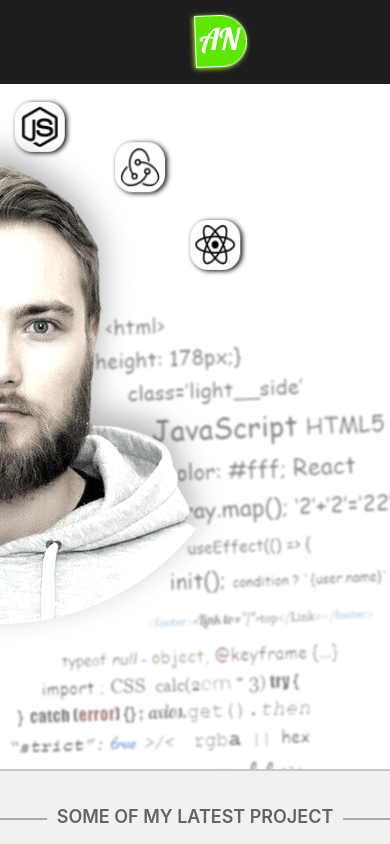
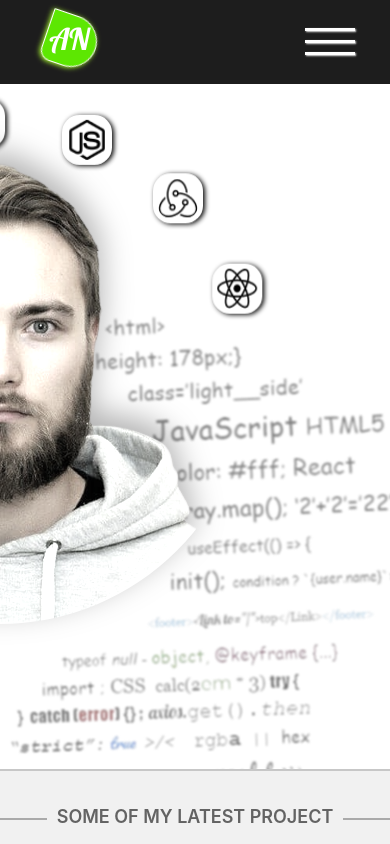
Before and after one commit to kettl96/promo-site, a React (Create React App) app in the folder promo/: page / in a window 390 px wide. Shown: the top 844 px of the page. Built offline with nearby package versions, Linux system fonts and the light colour scheme; the HTML template or start-up script is replaced by a standard one.

Commit message:
feat: add burger menu

```diff
--- a/promo/public/index.html
+++ b/promo/public/index.html
@@ -1,5 +1,6 @@
 <!DOCTYPE html>
 <html lang="en">
+
 <head>
   <meta charset="utf-8" />
   <meta name="viewport" content="width=device-width, initial-scale=1" />
@@ -15,6 +16,7 @@
       height: 6em;
       width: 6em;
     }
+
     .container {
       align-items: center;
       background-color: white;
@@ -23,11 +25,13 @@
       justify-content: center;
       width: 100vw;
     }
+
     @keyframes sk-scaleout {
       0% {
         -webkit-transform: scale(0);
         transform: scale(0);
       }
+
       100% {
         -webkit-transform: scale(1.5);
         opacity: 0.5;
@@ -36,11 +40,14 @@
     }
   </style>
 </head>
+
 <body>
   <noscript>You need to enable JavaScript to run this app.</noscript>
+  <div id="root">
     <div id="spinner" class="container">
       <div class="loading"></div>
     </div>
-    <div id="root"></div>
+  </div>
 </body>
+
 </html>
--- a/promo/src/App.tsx
+++ b/promo/src/App.tsx
@@ -5,29 +5,18 @@ import Footer from './footer/Footer';
 import Header from './header/Header';
 import Main from './main/Main';
 import Project from './project/Project';
+import Burger from './burger/Burger';
 
 function App() {
-  const [loading, setLoading] = React.useState(true);
-  const spinner = document.getElementById("spinner");
-  if (spinner) {
-    setTimeout(() => {
-      spinner.style.display = "none";
-      setLoading(false);
-    }, 1000);
-  }
-
   return (
     <>
-      {!loading &&
-        <div>
+      <Burger />
       <Header />
       <Main />
       <Project />
       <About />
       <Chat />
       <Footer />
-        </div>
-      }
     </>
   );
 }
--- /dev/null
+++ b/promo/src/burger/Burger.module.css
@@ -0,0 +1,119 @@
+.icon {
+  position: absolute;
+  top: 20px;
+  right: 30px;
+  width: 50px;
+  height: 25px;
+  cursor: pointer;
+  z-index: 11;
+  padding: 20px 5px 0 5px;
+}
+.icon span::before,
+.icon span::after,
+.icon span {
+  box-shadow: 1px 1px 2px rgb(231, 231, 231);
+  position: absolute;
+  content: '';
+  width: 50px;
+  height: 3px;
+  background-color: white;
+  transition: ease-in-out 0.3s;
+}
+.icon span::before {
+  top: -12px;
+}
+.icon span::after {
+  top: 12px;
+}
+.open span {
+  background-color: transparent;
+  box-shadow: none;
+}
+.open span::after {
+  top: 0;
+  transform: rotate(45deg);
+}
+.open span::before {
+  top: 0;
+  transform: rotate(-45deg);
+}
+
+.wrapper {
+  position: absolute;
+  z-index: 10;
+  width: 100vw;
+  height: 100vh;
+  background-color: rgba(0, 0, 0, 0.85);
+  animation: wrapper .5s ease-out;
+}
+.allLinks {
+  position: absolute;
+  top: 30vh;
+  left: 45vw;
+  font-size: 20px;
+  transform: scale(1.2);
+}
+.title {
+  color: rgb(37, 255, 17);
+  margin: 30px 0 20px 0;
+  font-weight: 600;
+  cursor: default;
+}
+.links a {
+  display: flex;
+  flex-direction: column;
+  margin: 25px 0px 35px 0px;
+  text-decoration: none;
+  color: white;
+  transition: ease-in-out 0.3s;
+  font-size: 24px;
+}
+.links a:nth-child(2) {
+  margin-left: 25px;
+}
+.links a:nth-child(3) {
+  margin-left: 60px;
+}
+.links a:hover {
+  transform: scale(1.1);
+}
+.up {
+  animation: up 1s ease-in-out ;
+}
+.down {
+  animation: down 1.8s ease-in-out;
+}
+@keyframes wrapper {
+  0% {
+  transform: rotateX(90deg) ;
+  }
+  100% {
+    transform: rotateX(0deg);
+  }
+}
+@keyframes up {
+  0% {
+    opacity: 0;
+    transform: translateY(-600px) ;
+  }
+  100% {
+    opacity: 1;
+    transform: translateY(0px) ;
+  }
+}
+@keyframes down {
+  0% {
+    opacity: 0;
+    transform: translateY(500px) ;
+  }
+  100% {
+    opacity: 1;
+    transform: translateY(0px) ;
+  }
+}
+
+@media (min-width: 741px) {
+ .icon {
+  display: none;
+ }
+}
--- /dev/null
+++ b/promo/src/burger/Burger.tsx
@@ -0,0 +1,45 @@
+import s from './Burger.module.css'
+import React, { useState, useEffect } from 'react';
+import Social from './../header/Social';
+
+const Burger = () => {
+  const [isOpen, setOpen] = useState(false)
+
+  useEffect(() => {
+    const resize = () => {
+      if (document.documentElement.clientWidth > 740) setOpen(false)
+    }
+    window.addEventListener('resize', resize)
+    return () => window.removeEventListener('resize', resize)
+  }, [])
+
+  const openBurger = () => setOpen(!isOpen)
+
+  return (
+    <div>
+      <div className={isOpen ? `${s.open} ${s.icon}` : s.icon} onClick={openBurger}>
+        <span></span>
+      </div>
+      {isOpen &&
+        <div className={s.wrapper}>
+          <div className={s.allLinks}>
+            <div className={s.up}>
+              <div className={s.title}>Links</div>
+              <div className={s.links}>
+                <a href="#about" className={s.link}>About</a>
+                <a href="#portfolio" className={s.link}>Portfolio</a>
+                <a href="/resume.pdf" target='_blank' rel='noopener noreferrer' className={s.link}>Resume</a>
+              </div>
+            </div>
+            <div className={s.down}>
+              <div className={s.title}>Get in touch</div>
+              <Social header={false} />
+            </div>
+          </div>
+        </div>
+      }
+    </div>
+  )
+}
+
+export default Burger
--- a/promo/src/header/Header.module.css
+++ b/promo/src/header/Header.module.css
@@ -40,6 +40,7 @@
   display: flex;
   position: relative;
   font-size: 20px;
+  flex-wrap: wrap;
 }
 
 .link {
@@ -137,11 +138,17 @@
   }
 }
 
-@media (max-width: 620px) {
+@media (max-width: 740px) {
   .links {
     display: none;
   }
   .socialLinks {
     display: none;
   }
+  .header {
+    justify-content: flex-start;
+  }
+  .logoWrapper {
+    margin-left: 30px;
+  }
 }
--- a/promo/src/main/intro/Intro.module.css
+++ b/promo/src/main/intro/Intro.module.css
@@ -7,7 +7,6 @@
   font-family: 'Montserrat', sans-serif;
   font-size: 20px;
   color: rgba(0, 0, 0, 0.74);
-  /* color: rgb(163, 240, 48); */
   text-shadow: 1px 0px 1px rgb(163, 240, 48);
   margin: 0 0 20px 0;
 }
```
Also changed, not shown: promo/src/main/technology stack/Technology.tsx (+16 -16 lines). Lines whose indentation alone changed are shown as unchanged.
